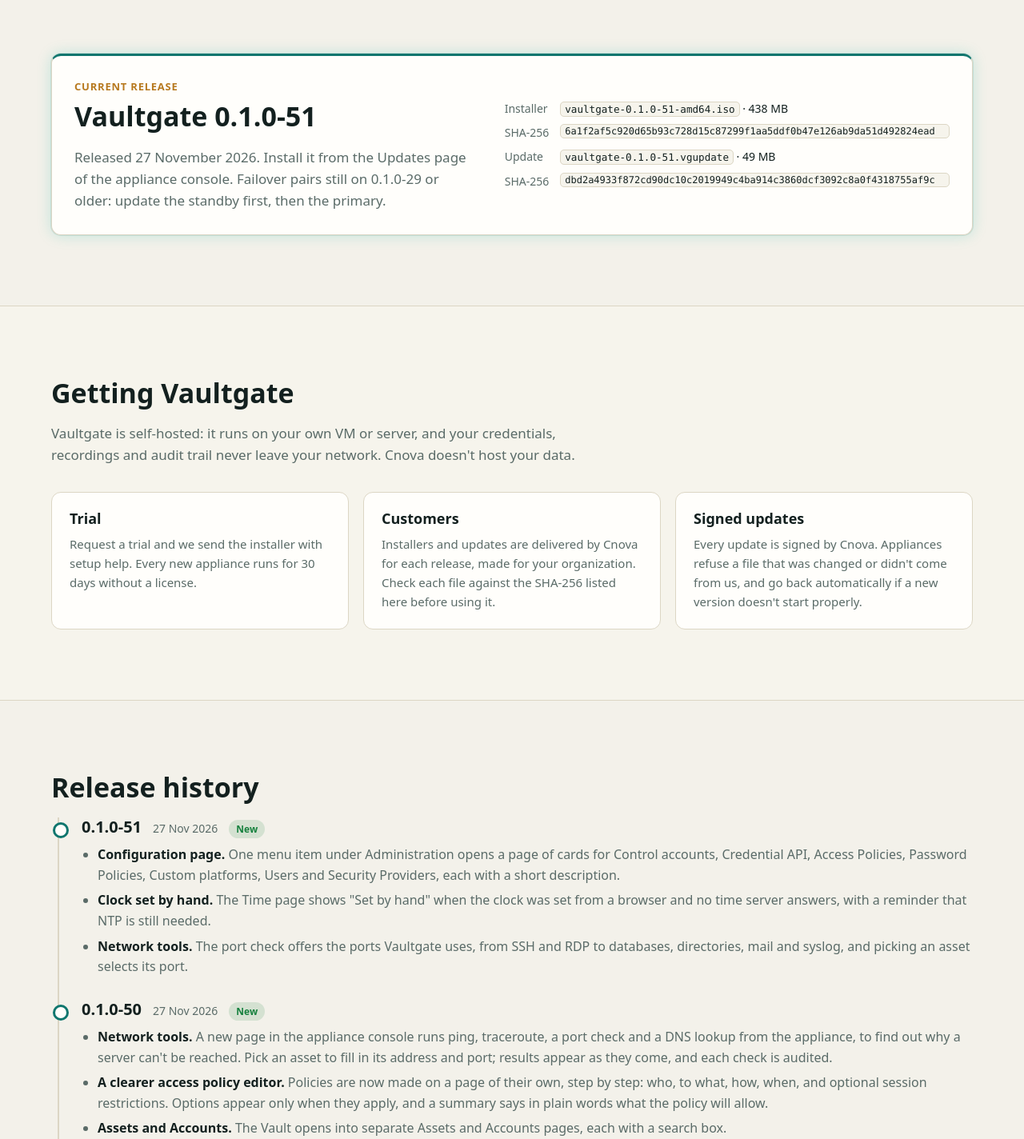
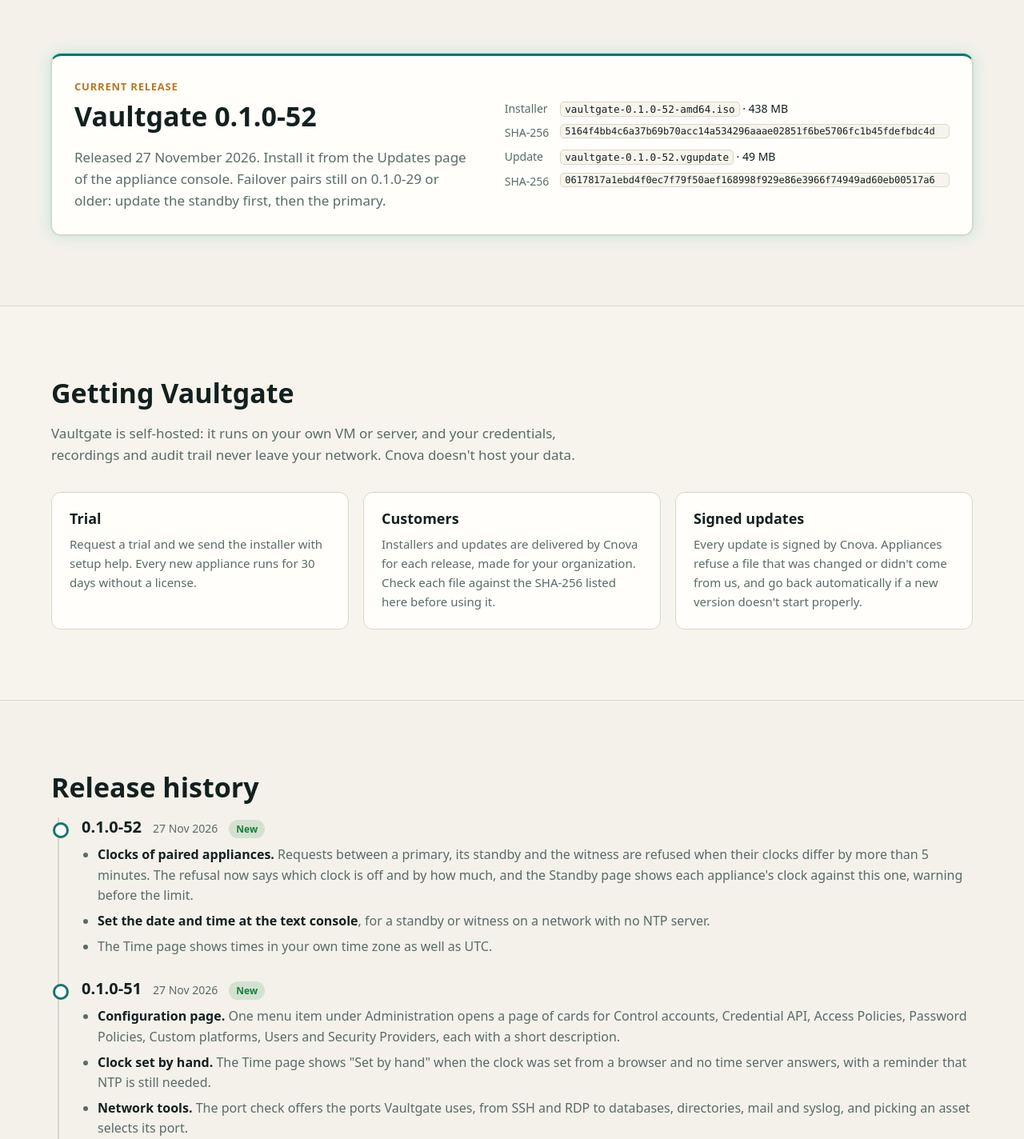
Before and after one commit to Sai-Teja86/cnova-site, a plain HTML site: page releases.html in a window 1280 px wide. Shown: the part 500-1924 px from the top of the page at 80% size. Drawn offline with Linux system fonts and the light colour scheme.

Commit message:
Release 0.1.0-52: Releases page, Knowledge Base time notes

```diff
--- a/releases.html
+++ b/releases.html
@@ -34,14 +34,14 @@
     <div class="rel-current">
       <div>
         <p class="rel-tag">Current release</p>
-        <h2>Vaultgate 0.1.0-51</h2>
+        <h2>Vaultgate 0.1.0-52</h2>
         <p class="sub">Released 27 November 2026. Install it from the Updates page of the appliance console. Failover pairs still on 0.1.0-29 or older: update the standby first, then the primary.</p>
       </div>
       <dl class="rel-files">
-        <dt>Installer</dt><dd><code>vaultgate-0.1.0-51-amd64.iso</code> · 438 MB</dd>
-        <dt>SHA-256</dt><dd><code class="hash">6a1f2af5c920d65b93c728d15c87299f1aa5ddf0b47e126ab9da51d492824ead</code></dd>
-        <dt>Update</dt><dd><code>vaultgate-0.1.0-51.vgupdate</code> · 49 MB</dd>
-        <dt>SHA-256</dt><dd><code class="hash">dbd2a4933f872cd90dc10c2019949c4ba914c3860dcf3092c8a0f4318755af9c</code></dd>
+        <dt>Installer</dt><dd><code>vaultgate-0.1.0-52-amd64.iso</code> · 438 MB</dd>
+        <dt>SHA-256</dt><dd><code class="hash">5164f4bb4c6a37b69b70acc14a534296aaae02851f6be5706fc1b45fdefbdc4d</code></dd>
+        <dt>Update</dt><dd><code>vaultgate-0.1.0-52.vgupdate</code> · 49 MB</dd>
+        <dt>SHA-256</dt><dd><code class="hash">0617817a1ebd4f0ec7f79f50aef168998f929e86e3966f74949ad60eb00517a6</code></dd>
       </dl>
     </div>
   </div>
@@ -63,6 +63,13 @@
   <div class="wrap">
     <h2>Release history</h2>
     <div class="rel-list">
+
+      <article class="rel"><header><h3>0.1.0-52</h3><time datetime="2026-11-27">27 Nov 2026</time><span class="pill ok">New</span></header>
+        <ul>
+          <li><b>Clocks of paired appliances.</b> Requests between a primary, its standby and the witness are refused when their clocks differ by more than 5 minutes. The refusal now says which clock is off and by how much, and the Standby page shows each appliance's clock against this one, warning before the limit.</li>
+          <li><b>Set the date and time at the text console</b>, for a standby or witness on a network with no NTP server.</li>
+          <li>The Time page shows times in your own time zone as well as UTC.</li>
+        </ul></article>
 
       <article class="rel"><header><h3>0.1.0-51</h3><time datetime="2026-11-27">27 Nov 2026</time><span class="pill ok">New</span></header>
         <ul>
```
Also changed, not shown: docs.html (+2 -1 lines).
